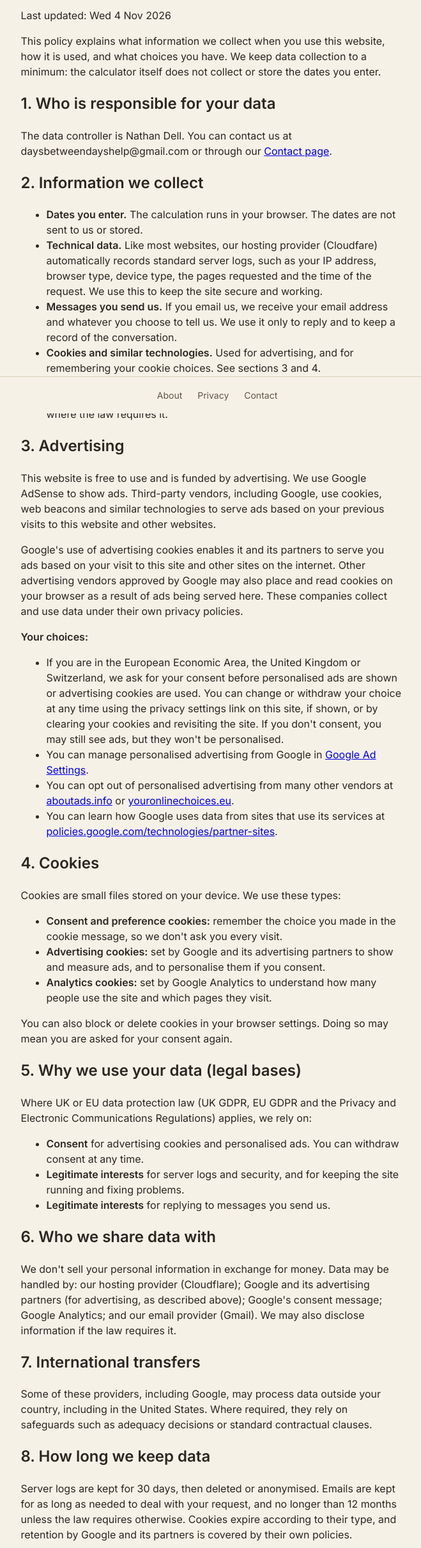
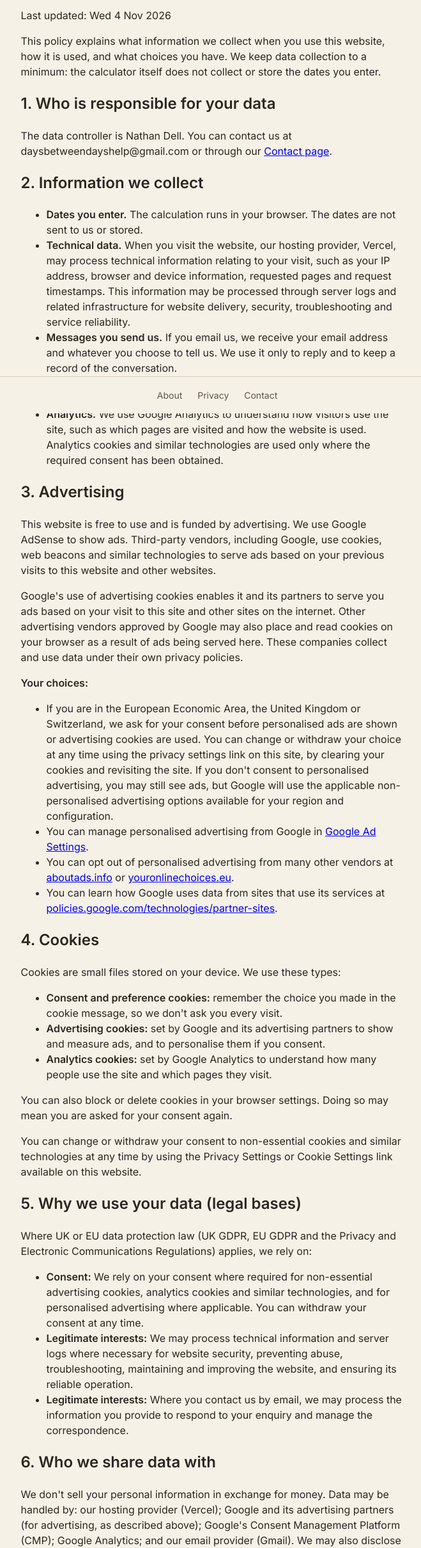
Before and after one commit to nathanndell/daysbetweendays, a plain HTML site: page privacy.html in a window 1280 px wide. Shown: the part 154-2573 px from the top of the page at 64% size, without its empty margins (300-959 px from the left). Drawn offline with Linux system fonts and the light colour scheme.

Commit message:
Updated Privacy Policy + Hidden Ads

```diff
--- a/privacy.html
+++ b/privacy.html
@@ -27,10 +27,10 @@
     <h2>2. Information we collect</h2>
     <ul>
       <li><strong>Dates you enter.</strong> The calculation runs in your browser. The dates are not sent to us or stored.</li>
-      <li><strong>Technical data.</strong> Like most websites, our hosting provider (Cloudfare) automatically records standard server logs, such as your IP address, browser type, device type, the pages requested and the time of the request. We use this to keep the site secure and working.</li>
+      <li><strong>Technical data.</strong> When you visit the website, our hosting provider, Vercel, may process technical information relating to your visit, such as your IP address, browser and device information, requested pages and request timestamps. This information may be processed through server logs and related infrastructure for website delivery, security, troubleshooting and service reliability.</li>
       <li><strong>Messages you send us.</strong> If you email us, we receive your email address and whatever you choose to tell us. We use it only to reply and to keep a record of the conversation.</li>
       <li><strong>Cookies and similar technologies.</strong> Used for advertising, and for remembering your cookie choices. See sections 3 and 4.</li>
-      <li><strong>Analytics.</strong> We use Google Analytics to understand how many people use the site and which pages they visit. It sets cookies, only if you consent where the law requires it.</li>
+      <li><strong>Analytics.</strong> We use Google Analytics to understand how visitors use the site, such as which pages are visited and how the website is used. Analytics cookies and similar technologies are used only where the required consent has been obtained.</li>
     </ul>
 
     <h2>3. Advertising</h2>
@@ -38,7 +38,7 @@
     <p>Google's use of advertising cookies enables it and its partners to serve you ads based on your visit to this site and other sites on the internet. Other advertising vendors approved by Google may also place and read cookies on your browser as a result of ads being served here. These companies collect and use data under their own privacy policies.</p>
     <p><strong>Your choices:</strong></p>
     <ul>
-      <li>If you are in the European Economic Area, the United Kingdom or Switzerland, we ask for your consent before personalised ads are shown or advertising cookies are used. You can change or withdraw your choice at any time using the privacy settings link on this site, if shown, or by clearing your cookies and revisiting the site. If you don't consent, you may still see ads, but they won't be personalised.</li>
+      <li>If you are in the European Economic Area, the United Kingdom or Switzerland, we ask for your consent before personalised ads are shown or advertising cookies are used. You can change or withdraw your choice at any time using the privacy settings link on this site, by clearing your cookies and revisiting the site. If you don't consent to personalised advertising, you may still see ads, but Google will use the applicable non-personalised advertising options available for your region and configuration.</li>
       <li>You can manage personalised advertising from Google in <a href="https://adssettings.google.com" rel="noopener">Google Ad Settings</a>.</li>
       <li>You can opt out of personalised advertising from many other vendors at <a href="https://optout.aboutads.info" rel="noopener">aboutads.info</a> or <a href="https://www.youronlinechoices.eu" rel="noopener">youronlinechoices.eu</a>.</li>
       <li>You can learn how Google uses data from sites that use its services at <a href="https://policies.google.com/technologies/partner-sites" rel="noopener">policies.google.com/technologies/partner-sites</a>.</li>
@@ -52,23 +52,24 @@
       <li><strong>Analytics cookies:</strong> set by Google Analytics to understand how many people use the site and which pages they visit.</li>
     </ul>
     <p>You can also block or delete cookies in your browser settings. Doing so may mean you are asked for your consent again.</p>
+    <p>You can change or withdraw your consent to non-essential cookies and similar technologies at any time by using the Privacy Settings or Cookie Settings link available on this website.</p>
 
     <h2>5. Why we use your data (legal bases)</h2>
     <p>Where UK or EU data protection law (UK GDPR, EU GDPR and the Privacy and Electronic Communications Regulations) applies, we rely on:</p>
     <ul>
-      <li><strong>Consent</strong> for advertising cookies and personalised ads. You can withdraw consent at any time.</li>
-      <li><strong>Legitimate interests</strong> for server logs and security, and for keeping the site running and fixing problems.</li>
-      <li><strong>Legitimate interests</strong> for replying to messages you send us.</li>
+      <li><strong>Consent:</strong> We rely on your consent where required for non-essential advertising cookies, analytics cookies and similar technologies, and for personalised advertising where applicable. You can withdraw your consent at any time.</li>
+      <li><strong>Legitimate interests:</strong> We may process technical information and server logs where necessary for website security, preventing abuse, troubleshooting, maintaining and improving the website, and ensuring its reliable operation.</li>
+      <li><strong>Legitimate interests:</strong> Where you contact us by email, we may process the information you provide to respond to your enquiry and manage the correspondence.</li>
     </ul>
 
     <h2>6. Who we share data with</h2>
-    <p>We don't sell your personal information in exchange for money. Data may be handled by: our hosting provider (Cloudflare); Google and its advertising partners (for advertising, as described above); Google's consent message; Google Analytics; and our email provider (Gmail). We may also disclose information if the law requires it.</p>
+    <p>We don't sell your personal information in exchange for money. Data may be handled by: our hosting provider (Vercel); Google and its advertising partners (for advertising, as described above); Google's Consent Management Platform (CMP); Google Analytics; and our email provider (Gmail). We may also disclose information if the law requires it.</p>
 
     <h2>7. International transfers</h2>
-    <p>Some of these providers, including Google, may process data outside your country, including in the United States. Where required, they rely on safeguards such as adequacy decisions or standard contractual clauses.</p>
+    <p>Some of these providers, including Google, may process data outside your country, including in the United States. Where personal data is transferred internationally, the relevant provider will use an appropriate legal transfer mechanism and safeguards where required by applicable data protection law, such as an adequacy decision or standard contractual clauses.</p>
 
     <h2>8. How long we keep data</h2>
-    <p>Server logs are kept for 30 days, then deleted or anonymised. Emails are kept for as long as needed to deal with your request, and no longer than 12 months unless the law requires otherwise. Cookies expire according to their type, and retention by Google and its partners is covered by their own policies.</p>
+    <p>Server and technical logs are retained by our hosting provider according to its applicable retention policies and service plan. We do not independently maintain a separate database of visitor activity. Emails are kept for as long as needed to deal with your request, and no longer than 12 months unless the law requires otherwise. Cookies and similar technologies expire according to their type, and retention by Google and its partners is covered by their own policies.</p>
 
     <h2>9. Your rights</h2>
     <p>Depending on where you live, you may have the right to:</p>
@@ -79,22 +80,22 @@
       <li>receive your data in a portable format;</li>
       <li>withdraw consent at any time, without affecting earlier use of your data.</li>
     </ul>
-    <p>To use any of these rights, email us at daysbetweendayshelp@gmail.com. We will reply within one month. If you are unhappy with how we handle your data, you have the right to complain to your data protection authority. In the UK this is the Information Commissioner's Office (<a href="https://ico.org.uk" rel="noopener">ico.org.uk</a>).</p>
+    <p>To use any of these rights, email us at daysbetweendayshelp@gmail.com. We will normally respond to valid requests within one month, as required by applicable data protection law. In some circumstances, this period may be extended where permitted by law. If you are unhappy with how we handle your data, you have the right to complain to your data protection authority. In the UK this is the Information Commissioner's Office (<a href="https://ico.org.uk" rel="noopener">ico.org.uk</a>).</p>
 
     <h2>10. Residents of California and other US states</h2>
     <p>If you live in California or another US state with a privacy law, you may have the right to know what personal information we collect, to ask us to delete it, to correct it, and to opt out of the "sale" or "sharing" of personal information for cross-context behavioural advertising. Advertising cookies set by Google and its partners may count as "sharing" under some of these laws. You can opt out using the privacy options shown on this site, in <a href="https://adssettings.google.com" rel="noopener">Google Ad Settings</a>, or by contacting us. We will not treat you differently for using these rights.</p>
 
     <h2>11. Children</h2>
-    <p>This website is a general-audience tool and is not directed at children under 13 (or under 16 in some countries). We do not knowingly collect personal information from children. If you believe a child has sent us personal information, please contact us and we will delete it.</p>
+    <p>Days Between Days is a general-audience website and is not specifically directed at children. We do not knowingly collect personal information from children. If you believe that a child has provided us with personal information, please contact us at daysbetweendayshelp@gmail.com and we will take appropriate steps to delete it where required.</p>
 
     <h2>12. Security and links to other sites</h2>
-    <p>We take reasonable steps to protect the data we hold, including serving the site over HTTPS. Ads and other links may take you to third-party sites, which have their own privacy policies and which we don't control.</p>
+    <p>We take reasonable technical and organisational measures to protect personal data that we process, including serving the site over HTTPS. Ads and other links may take you to third-party sites, which have their own privacy policies and which we don't control.</p>
 
     <h2>13. Changes to this policy</h2>
     <p>We may update this policy from time to time. The date at the top shows when it was last changed. Please check it occasionally.</p>
 
     <h2>14. Contact</h2>
-    <p>Questions about this policy or your data? Email daysbetweendayshelp@gmail.com or use our <a href="/contact.html">Contact page</a>.</p>
+    <p>Questions about this Privacy Policy or how we handle your data? Email daysbetweendayshelp@gmail.com or use our <a href="/contact.html">Contact page</a>.</p>
   </main>
 
   <footer class="site-footer">
--- a/style.css
+++ b/style.css
@@ -45,7 +45,7 @@ body {
   gap: 40px;
   padding: 36px 24px;
 }
-.main { min-width: 0; text-align: center; }
+.main { grid-column: 2; min-width: 0; text-align: center; }
 .side-left { justify-self: end; }
 .side-right { justify-self: start; }
 
@@ -147,6 +147,7 @@ h1 {
 /* Responsive */
 @media (max-width: 1240px) {
   .layout { grid-template-columns: minmax(0, 1fr); }
+  .main { grid-column: 1; }
   .side { display: none; }
 }
 @media (max-width: 600px) {
```
Also changed, not shown: index.html (+4 -4 lines).
